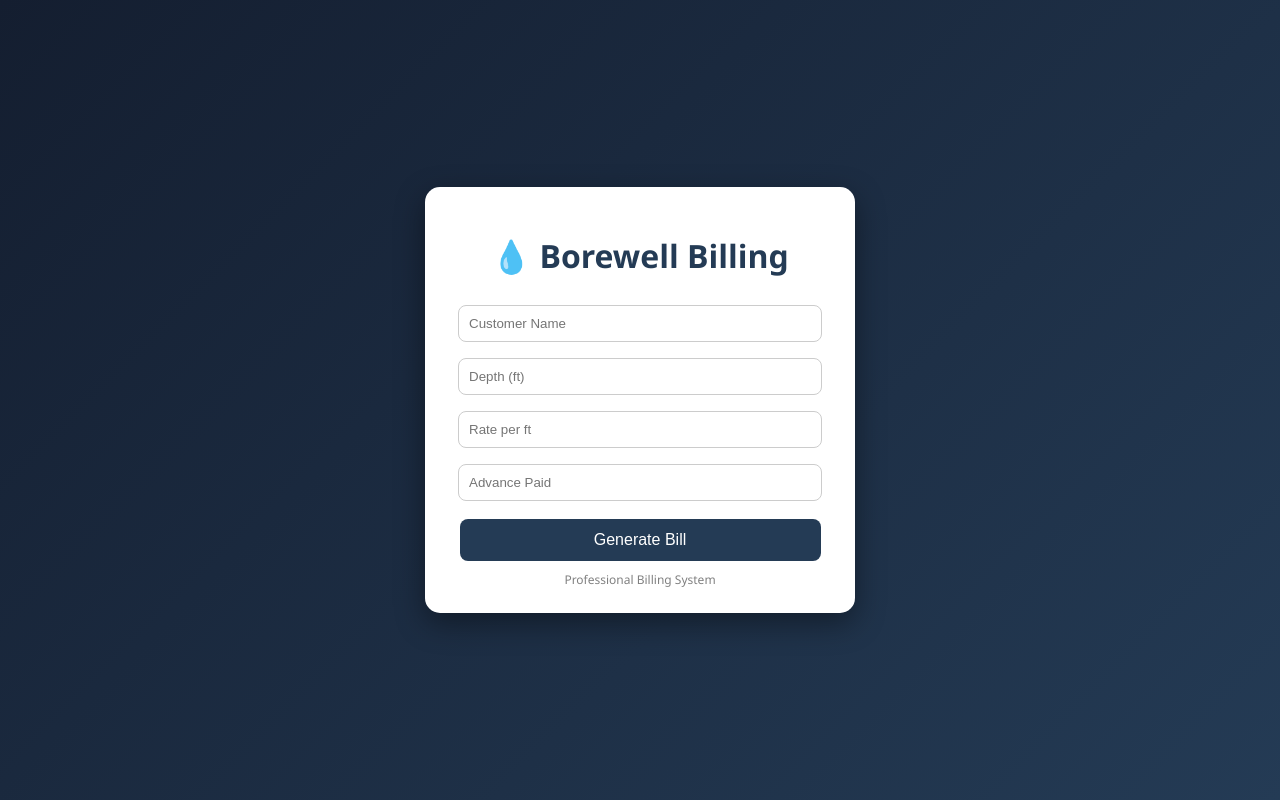
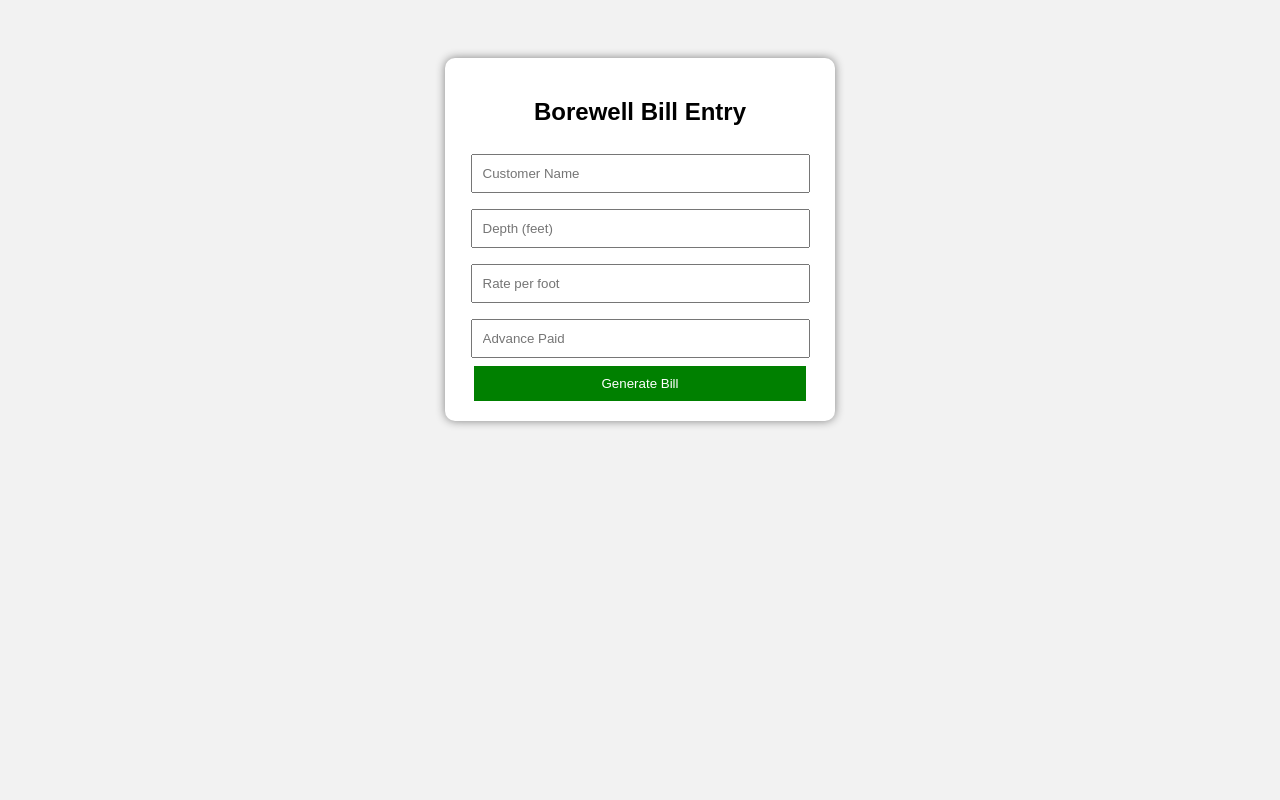
Before and after one commit to HARSHAKOLIPAKA/bill-app, a Flask app: page / in a window 1280 px wide. Run offline with Flask 3, Linux system fonts and the light colour scheme.

Commit message:
Update index.html

```diff
--- a/templates/index.html
+++ b/templates/index.html
@@ -1,92 +1,64 @@
 <!DOCTYPE html>
 <html>
 <head>
-    <title>Borewell Billing System</title>
-
+    <title>Borewell Bill System</title>
     <style>
         body {
-            margin: 0;
-            font-family: 'Segoe UI';
-            background: linear-gradient(135deg, #141e30, #243b55);
-            display: flex;
-            justify-content: center;
-            align-items: center;
-            height: 100vh;
+            font-family: Arial;
+            background: #f2f2f2;
+            text-align: center;
+            padding-top: 50px;
         }
 
-        .card {
+        .box {
             background: white;
-            width: 380px;
-            padding: 25px;
-            border-radius: 15px;
-            box-shadow: 0 10px 30px rgba(0,0,0,0.4);
-            text-align: center;
-        }
-
-        h1 {
-            color: #243b55;
-            margin-bottom: 20px;
+            padding: 20px;
+            width: 350px;
+            margin: auto;
+            border-radius: 10px;
+            box-shadow: 0px 0px 10px gray;
         }
 
         input {
             width: 90%;
             padding: 10px;
             margin: 8px 0;
-            border: 1px solid #ccc;
-            border-radius: 8px;
-        }
-
-        input:focus {
-            border: 2px solid #243b55;
         }
 
         button {
+            padding: 10px;
             width: 95%;
-            padding: 12px;
-            background: #243b55;
+            background: green;
             color: white;
             border: none;
-            border-radius: 8px;
-            font-size: 16px;
-            margin-top: 10px;
             cursor: pointer;
         }
 
         button:hover {
-            background: #141e30;
-        }
-
-        .tag {
-            margin-top: 10px;
-            font-size: 12px;
-            color: gray;
+            background: darkgreen;
         }
     </style>
 </head>
 
 <body>
 
-<div class="card">
+    <div class="box">
+        <h2>Borewell Bill Entry</h2>
 
-    <h1>💧 Borewell Billing</h1>
+        <form action="/bill" method="POST">
 
-    <form action="/generate" method="POST">
+            <input type="text" name="name" placeholder="Customer Name" required>
 
-        <input type="text" name="name" placeholder="Customer Name" required>
+            <input type="number" name="depth" placeholder="Depth (feet)" required>
 
-        <input type="number" name="depth" placeholder="Depth (ft)" required>
+            <input type="number" name="rate" placeholder="Rate per foot" required>
 
-        <input type="number" name="rate" placeholder="Rate per ft" required>
+            <input type="number" name="advance" placeholder="Advance Paid" required>
 
-        <input type="number" name="advance" placeholder="Advance Paid" required>
+            <button type="submit">Generate Bill</button>
 
-        <button type="submit">Generate Bill</button>
-
-    </form>
-
-    <div class="tag">Professional Billing System</div>
-
-</div>
+        </form>
+    </div>
 
 </body>
 </html>
```
